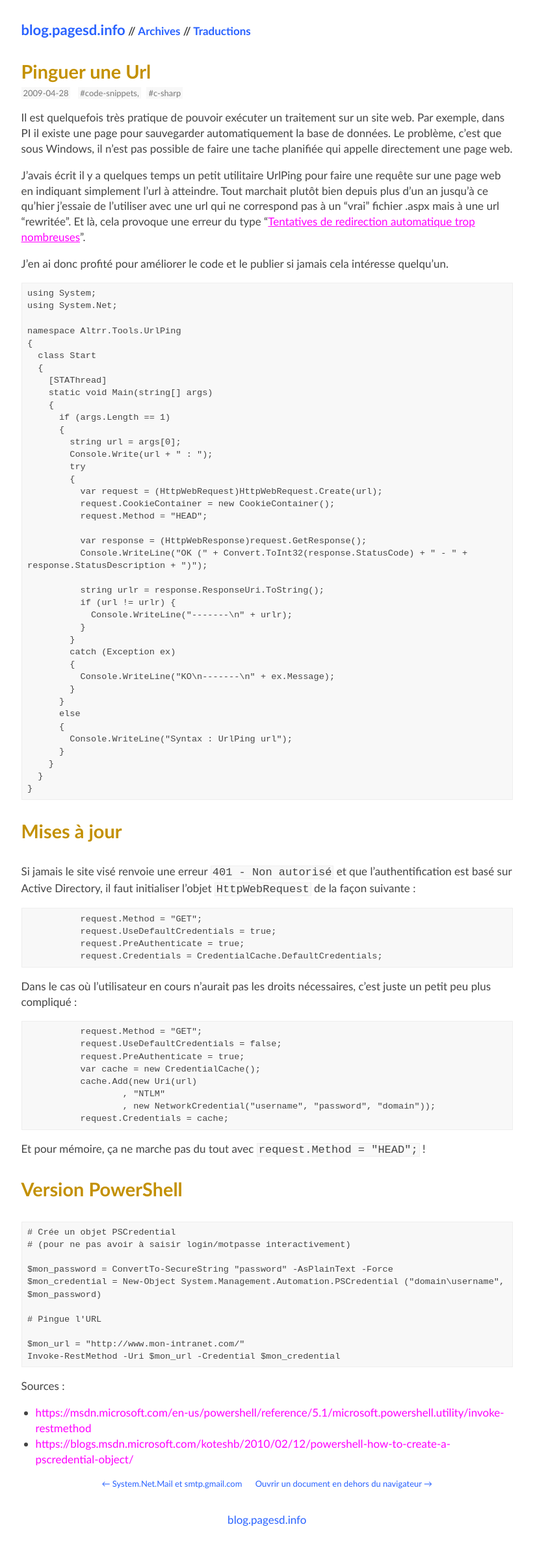
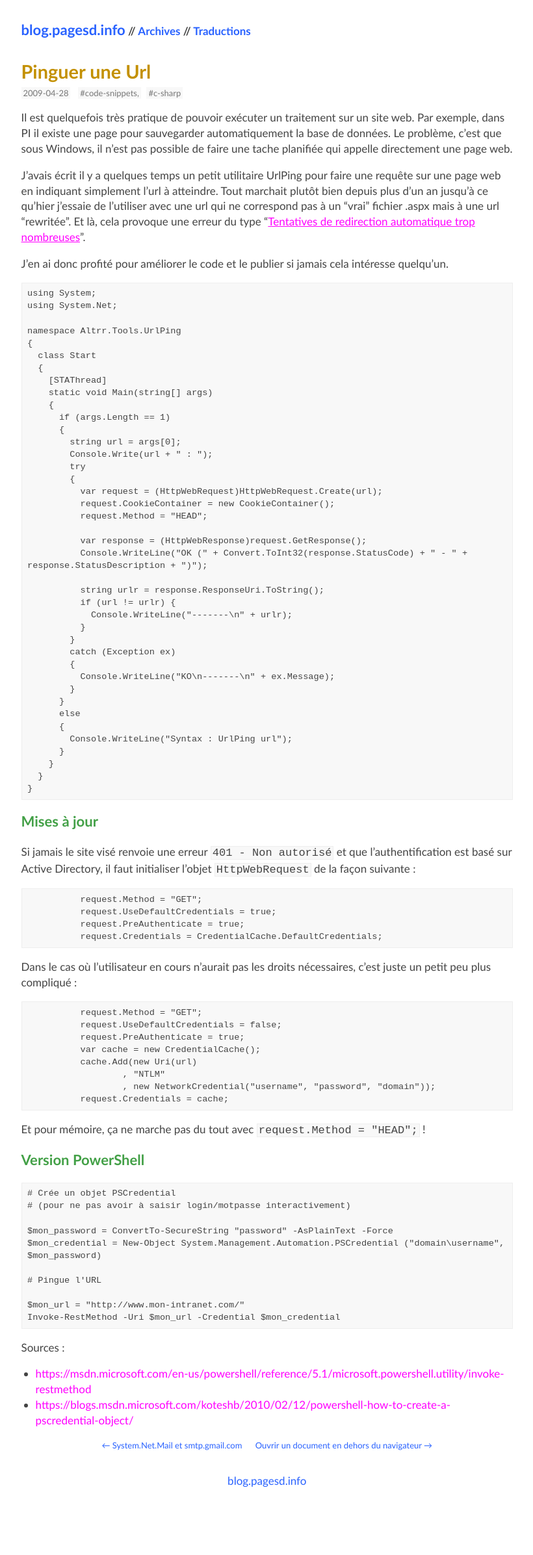
Before and after one commit to michelc/blog2, a Jekyll site: the page built from _posts/2009-04-28-pinguer-une-url.md, in a window 1280 px wide. Shown: the whole page at 65% size, without its empty margins (10-830 px from the left). Built offline with Jekyll 4.4.1, drawn with Linux system fonts in a browser that asks for light colours; after the commit the page ends 2333 px from its top, so only the background shows below that.

Commit message:
Correction niveau sous-titres.

````diff
--- a/_posts/2009-04-28-pinguer-une-url.md
+++ b/_posts/2009-04-28-pinguer-une-url.md
@@ -65,7 +65,7 @@ namespace Altrr.Tools.UrlPing
 }
 ```
 
-## Mises à jour
+### Mises à jour
 
 Si jamais le site visé renvoie une erreur `401 - Non autorisé` et que
 l'authentification est basé sur Active Directory, il faut initialiser l'objet
@@ -94,7 +94,7 @@ juste un petit peu plus compliqué :
 
 Et pour mémoire, ça ne marche pas du tout avec `request.Method = "HEAD";` !
 
-## Version PowerShell
+### Version PowerShell
 
 ```
 # Crée un objet PSCredential
````
